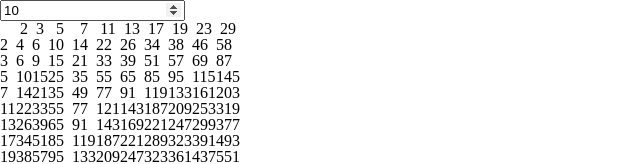
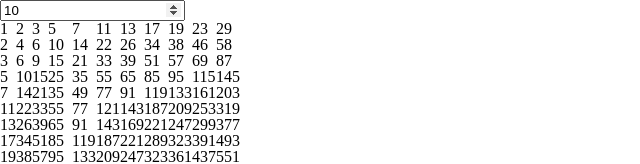
Before and after one commit to Oyekunle-Mark/prime-multiplicator, a React (Create React App) app: page / in a window 1280 px wide. Shown: the top 164 px of the page, without its empty margins (0-640 px from the left). Built offline with nearby package versions, Linux system fonts and the light colour scheme.

Commit message:
Removed the conditional render from table row

```diff
--- a/src/components/row/TableRow.js
+++ b/src/components/row/TableRow.js
@@ -1,15 +1,6 @@
 import React from 'react';
 
-const TableRow = ({ row, isThead = false }) =>
-  isThead ? (
-    <thead>
-      <tr>
-        {row.map((item, index) => (
-          <th key={index}>{item > 1 && item}</th>
-        ))}
-      </tr>
-    </thead>
-  ) : (
+const TableRow = ({ row }) => (
   <tr>
     {row.map((item, index) => (
       <td key={index}>{item}</td>
```
Lines whose indentation alone changed are shown as unchanged.
